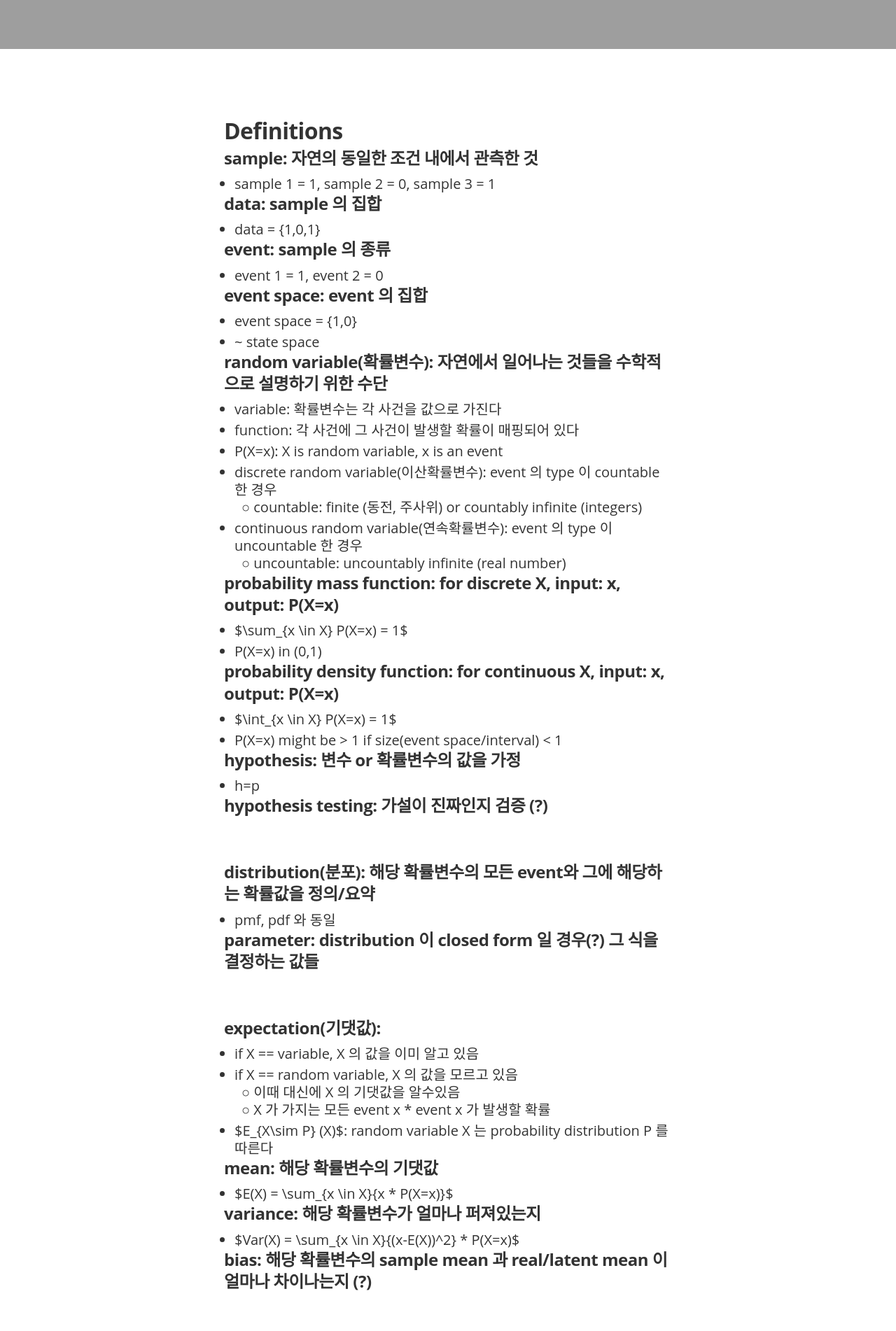
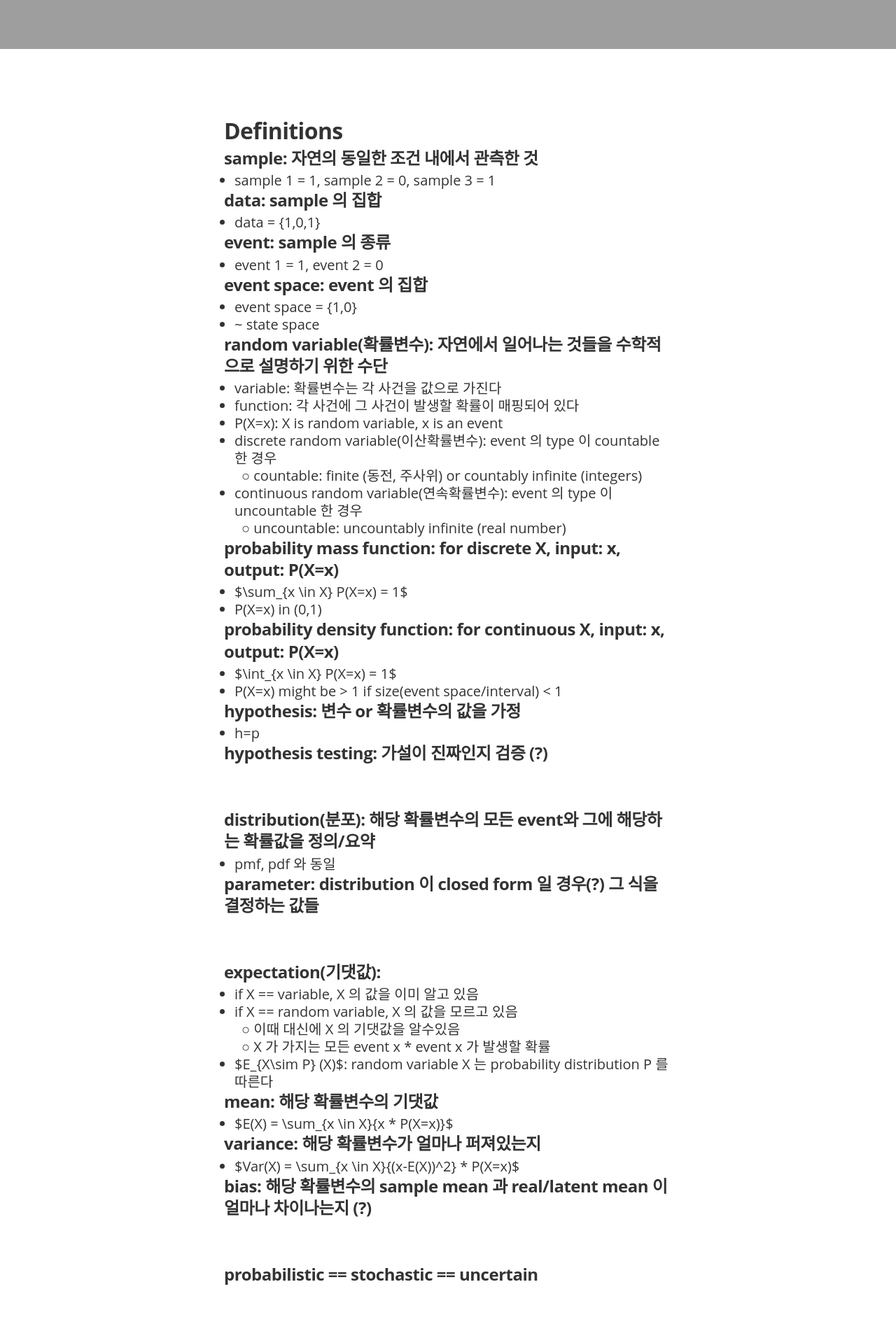
Before and after one commit to minniie/minniie.github.io, a Jekyll site: the page built from _posts/2021-07-27-probability.markdown, in a window 1280 px wide. Shown: the part 830-2732 px from the top of the page at 70% size. Built offline with Jekyll 4.4.1, drawn with Linux system fonts in a browser that asks for light colours; nearby versions of some CDN libraries; some web fonts are replaced; grey boxes are pictures that could not be loaded.

Commit message:
Update main.sass

```diff
--- a/css/main.sass
+++ b/css/main.sass
@@ -442,7 +442,7 @@
       line-height: 25px
       margin-left: 15px
       margin-bottom: 0px
-      padding-top: 5px
+      padding-top: 0px
 
     ol li
       list-style-type: decimal
```
